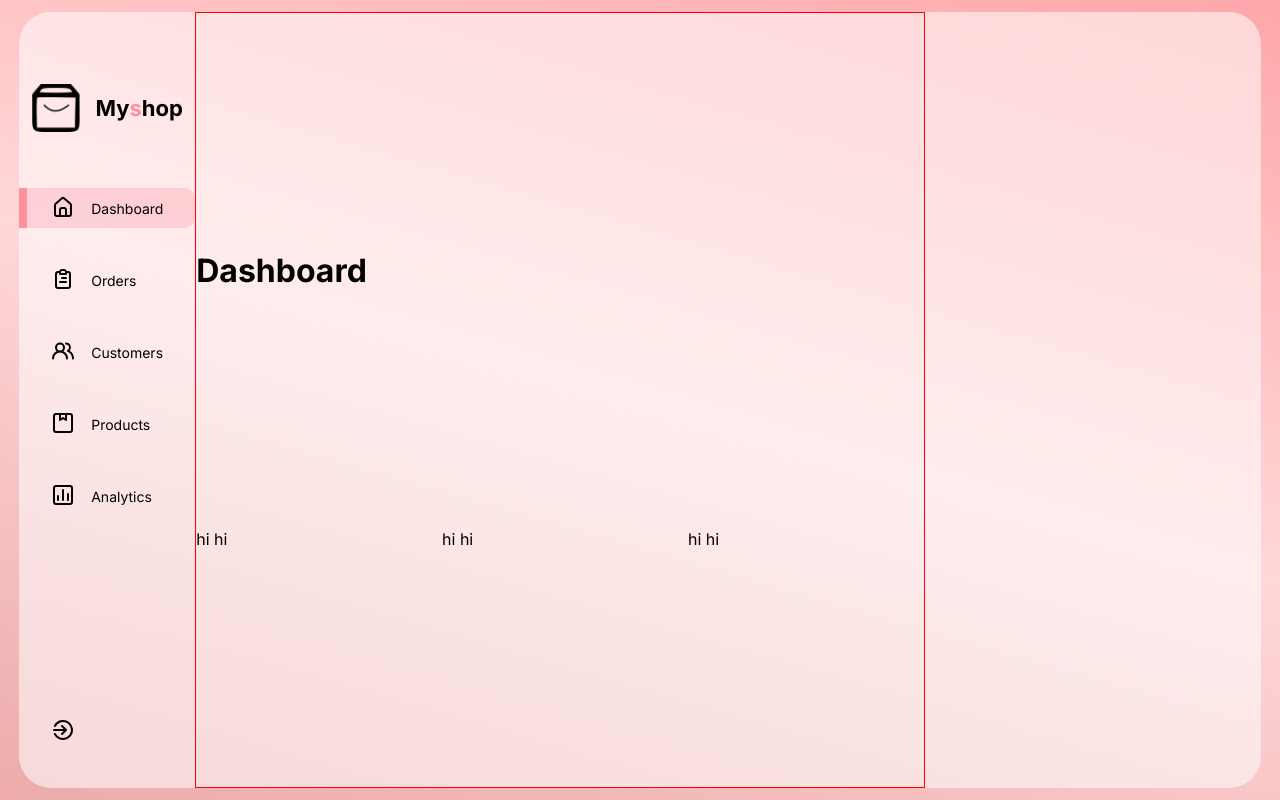
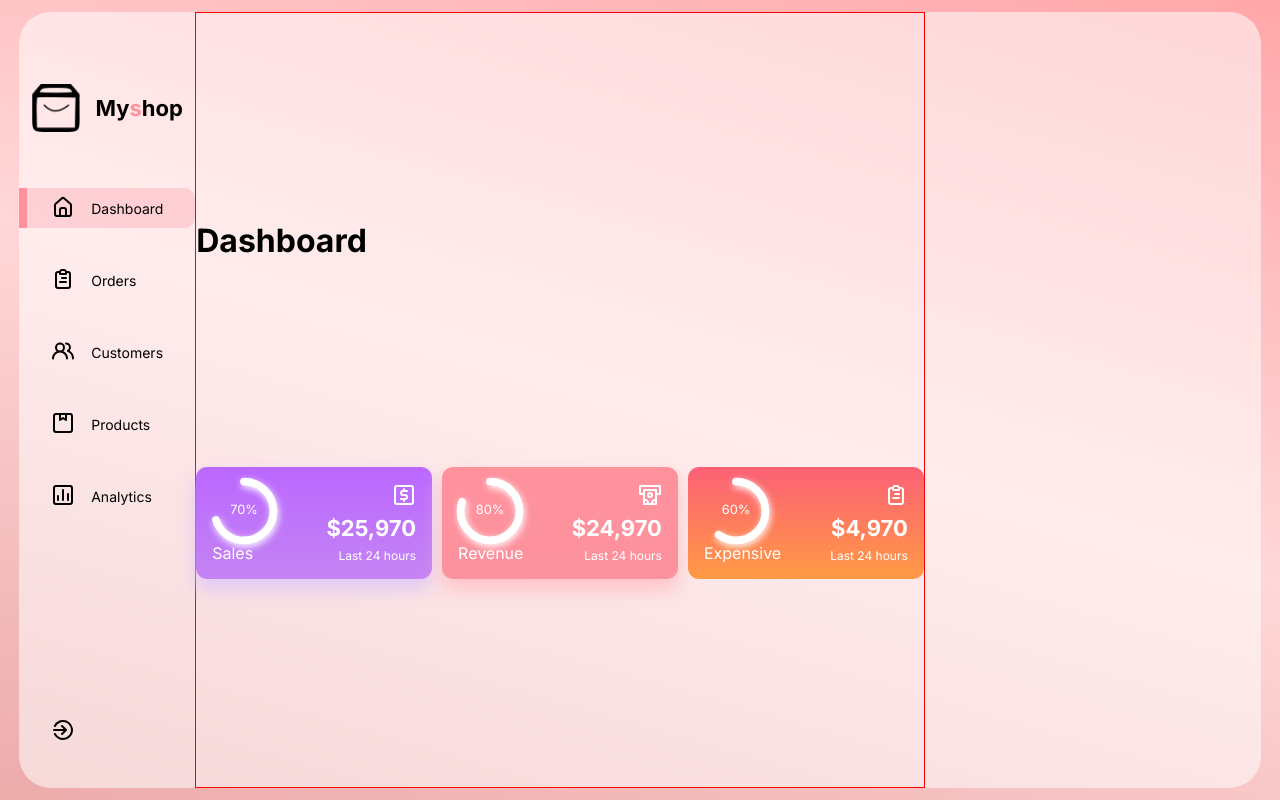
Before and after one commit to dilan-sachintha97/react-responsive-dashboard, a React (Create React App) app: page / in a window 1280 px wide. Built offline with nearby package versions, Linux system fonts and the light colour scheme.

Commit message:
expandable card

```diff
--- a/src/components/card/Card.css
+++ b/src/components/card/Card.css
@@ -0,0 +1,77 @@
+.compactCard {
+  display: flex;
+  flex: 1;
+  height: 7rem !important;
+  border-radius: 0.7rem;
+  color: white;
+  position: relative;
+  padding: 1rem;
+}
+.compactCard:hover {
+  box-shadow: none !important;
+  cursor: pointer;
+}
+
+.radialBar {
+  flex: 1;
+  /* border: 1px solid red; */
+  display: flex;
+  flex-direction: column;
+  justify-content: flex-end;
+
+  margin-top: 3rem;
+}
+
+.CircularProgressbar {
+  width: 4rem !important;
+  overflow: visible;
+}
+
+.CircularProgressbar-path {
+  stroke: white !important;
+  stroke-width: 12px !important;
+  filter: drop-shadow(2px 4px 6px white);
+}
+
+.CircularProgressbar-trail {
+  display: none;
+}
+
+.CircularProgressbar-text {
+  fill: white !important;
+}
+
+.detail {
+  flex: 1;
+  display: flex;
+  flex-direction: column;
+  justify-content: space-between;
+  align-items: flex-end;
+
+  /* border: 1px solid red; */
+}
+
+.detail > :nth-child(2) {
+  font-size: 22px;
+  font-weight: 700;
+}
+
+.detail > :nth-child(3) {
+  font-size: 12px;
+}
+
+/* expandableCard */
+
+.expandedCard {
+  position: absolute;
+  width: 60%;
+  height: 70vh;
+  z-index: 9;
+  left: 13rem;
+  border-radius: 1rem;
+  display: flex;
+  align-items: center;
+  flex-direction: column;
+  justify-content: space-between;
+  padding: 1rem;
+}
--- a/src/components/card/Card.jsx
+++ b/src/components/card/Card.jsx
@@ -1,37 +1,127 @@
-import { useState } from 'react';
-import './Card.css';
-import { AnimateSharedLayout } from 'framer-motion';
+import React, { useState } from "react";
+import "./Card.css";
+import { motion,AnimateSharedLayout } from "framer-motion";
+import { CircularProgressbar } from "react-circular-progressbar";
+import "react-circular-progressbar/dist/styles.css";
+import { UilTimes } from "@iconscout/react-unicons";
+import Chart from "react-apexcharts";
 
 const Card = (props) => {
   const [expanded, setExpanded] = useState(false);
 
+  const data = {
+    options: {
+      chart: {
+        type: "area",
+        height: "auto",
+      },
+      dropShadow: {
+        enabled: false,
+        enabledOnSeries: undefined,
+        top: 0,
+        left: 0,
+        blur: 3,
+        opacity: 0.35,
+        color: "#000",
+      },
+      fill: {
+        colors: ["#fff"],
+        type: "gradient",
+      },
+      dataLabels: {
+        enabled: false,
+      },
+      stroke: {
+        curve: "smooth",
+        colors: ["white"],
+      },
+      tooltip: {
+        x: { format: "dd/MM/yy HH:mm" },
+      },
+      grid: {
+        show: true,
+      },
+      xaxis: {
+        type: "datetime",
+        categories: [
+          "2018-09-19T00:00:00.000Z",
+          "2018-09-19T01:30:00.000Z",
+          "2018-09-19T02:30:00.000Z",
+          "2018-09-19T03:30:00.000Z",
+          "2018-09-19T04:30:00.000Z",
+          "2018-09-19T05:30:00.000Z",
+          "2018-09-19T06:30:00.000Z",
+        ],
+      },
+    },
+  };
+
   return (
     <AnimateSharedLayout>
-            {expanded ? <ExpandedCard /> : <CompactCard />}
+      {expanded ? (
+        <ExpandedCard
+          param={props}
+          setExpandedFun={() => setExpanded(false)}
+          data={data}
+        />
+      ) : (
+        <CompactCard param={props} setExpandedFun={() => setExpanded(true)} />
+      )}
     </AnimateSharedLayout>
   );
 };
 
 // compact card
-function CompactCard(){
-    return(
-        <div className="compactCard">
-            <p>hi hi</p>
+function CompactCard({ param, setExpandedFun }) {
+  const Png = param.png;
+
+  return (
+    <motion.div
+      className="compactCard"
+      style={{
+        background: param.color.backGround,
+        boxShadow: param.color.boxShadow,
+      }}
+      onClick={setExpandedFun}
+      layoutId="expandableCard"
+    >
+      <div className="radialBar">
+        <CircularProgressbar
+          value={param.barValue}
+          text={`${param.barValue}%`}
+        />
+        <span>{param.title}</span>
       </div>
+      <div className="detail">
+        <Png />
+        <span>{param.value}</span>
+        <span>Last 24 hours</span>
+      </div>
+    </motion.div>
   );
 }
 
-
-
 // expanded card
-function ExpandedCard(){
-    return(
-        <div className="expandedCard">
-        <p>hii</p>
+function ExpandedCard({ param, setExpandedFun, data }) {
+  return (
+    <motion.div
+      className="expandedCard"
+      style={{
+        background: param.color.backGround,
+        boxShadow: param.color.boxShadow,
+      }}
+      layoutId="expandableCard"
+    >
+      <div>
+        <UilTimes onClick={setExpandedFun} />
       </div>
+      <span>{param.title}</span>
+      <div className="charContainer">
+        <Chart series={param.series} type="area" options={data.options} />
+      </div>
+      <span>Last 24 hours</span>
+    </motion.div>
   );
 }
 
-
-
 export default Card;
--- a/src/components/cards/Cards.jsx
+++ b/src/components/cards/Cards.jsx
@@ -1,6 +1,6 @@
 import { cardData } from '../../data/Data'
 import Card from '../card/Card'
-import './Card.css'
+import './Cards.css'
 
 const Cards = () => {
   return (
@@ -9,12 +9,12 @@ const Cards = () => {
             cardData?.map((data,index)=>(
                 <div key={index} className="parentContainer">
                     <Card
-                        // title={data.title}
-                        // color={data.color}
-                        // barValue={data.barValue}
-                        // value={data.value}
-                        // png={data.png}
-                        // series={data.series}
+                        title={data.title}
+                        color={data.color}
+                        barValue={data.barValue}
+                        value={data.value}
+                        png={data.png}
+                        series={data.series}
                     />
                 </div>
             ))
--- a/src/data/Data.js
+++ b/src/data/Data.js
@@ -27,7 +27,7 @@ export const cardData =[
             boxShadow:"0px 10px 20px 0px #e0c6f5"
         },
         barValue:70,
-        value:"25,970",
+        value:"$25,970",
         png:UilUsdSquare,
         series:[{
             name:"Sales",
@@ -42,7 +42,7 @@ export const cardData =[
             boxShadow:"0px 10px 20px 0px #FDC0C7"
         },
         barValue:80,
-        value:"24,970",
+        value:"$24,970",
         png:UilMoneyWithdrawal,
         series:[{
             name:"Revenue",
@@ -53,11 +53,11 @@ export const cardData =[
     {
         title:"Expensive",
         color:{
-            backGround:"linear-gradient(180deg, #FF919D 0%, #FC929D 100%)",
-            boxShadow:"0px 10px 20px 0px #FDC0C7"
+            backGround:"linear-gradient(180deg, #fc6076 0%, #ff9a44 100%)",
+            boxShadow:"0px 10px 20px 0px ##b8f694"
         },
         barValue:60,
-        value:"4,970",
+        value:"$4,970",
         png:UilClipboardAlt,
         series:[{
             name:"Expenses",
```
Also changed, not shown: src/components/cards/Cards.css (renamed from src/components/cards/Card.css). Lines whose indentation alone changed are shown as unchanged.
